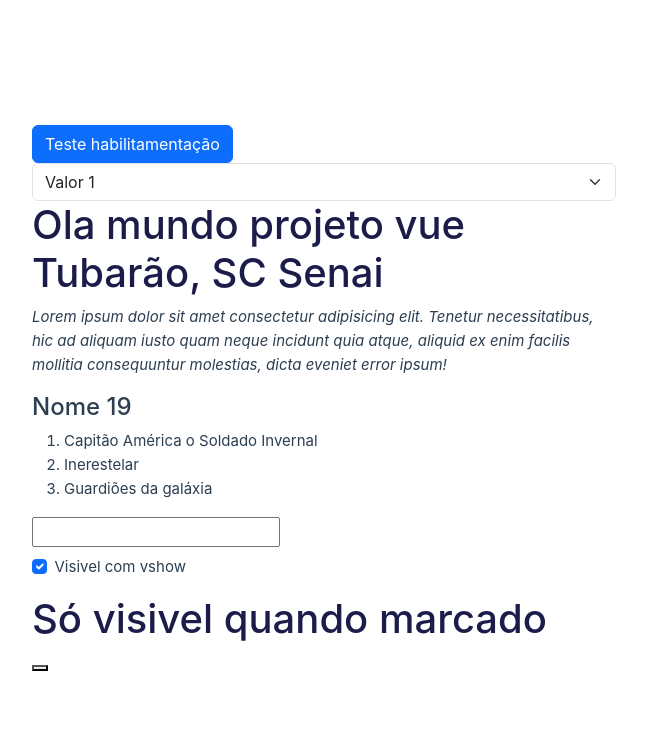
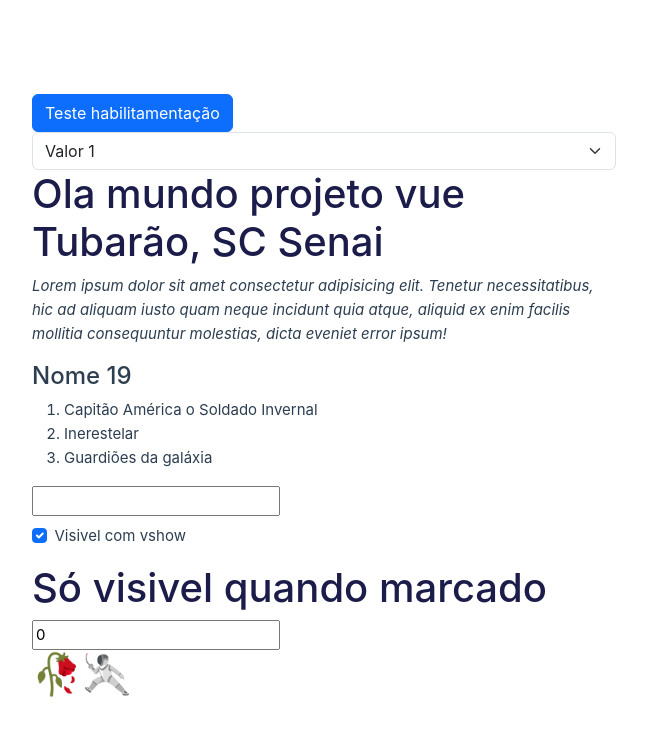
Before and after one commit to joazis-quebra-codegos/projeto-vue, a Vue app: page / in a window 1280 px wide. Shown: the top 736 px of the page, without its empty margins (12-659 px from the left). Built offline with nearby package versions, Linux system fonts and the light colour scheme; the HTML template or start-up script is replaced by a standard one.

Commit message:
Função que muda a mensagem de acordo com a temperatura

```diff
--- a/src/App.vue
+++ b/src/App.vue
@@ -16,6 +16,8 @@ const rolav = computed(() => {
 const visivel = true
 const invisivel = false
 const visivelLegal = ref(true)
+const temperaturamento = ref(0)
+const valorTemperatura = computed(Temperatura)
 
 
 function desabilitado(){
@@ -36,6 +38,21 @@ function mudouSelect(event: Event){
 
 function mudouTexto(event: Event){
   return ((event.target as HTMLSelectElement).value)
+}
+
+function Temperatura(){
+  if (temperaturamento.value < 10){
+    return "🥀🤺"
+  }
+  else if (temperaturamento.value <= 25){
+    return "🥀🥀🤺"
+  }
+  else if (temperaturamento.value <= 35){
+    return "mais ou menos"
+  }
+  else{
+    return "mt calor"
+  }
 }
 
 </script>
@@ -73,7 +90,9 @@ function mudouTexto(event: Event){
         </div>
         <h1 v-show="visivelLegal">Só visivel quando marcado</h1>
 
-        <button></button>
+        <input type="text" class="form=control" v-model="temperaturamento">
+        <h1>{{valorTemperatura}}</h1>
+
       </div>
     </div>
   </div>
```
